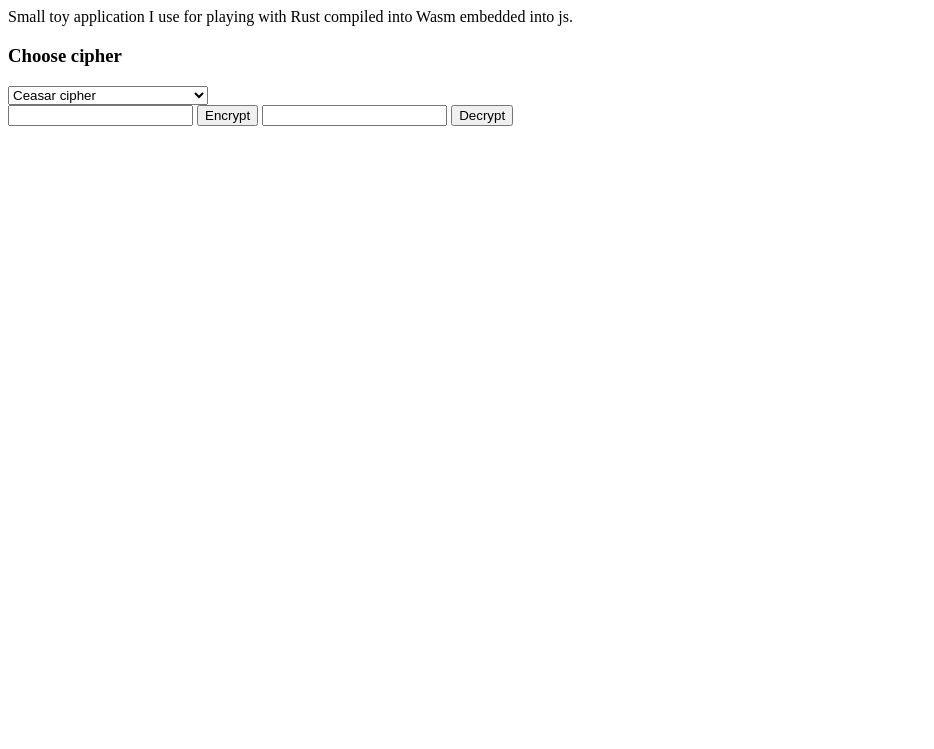
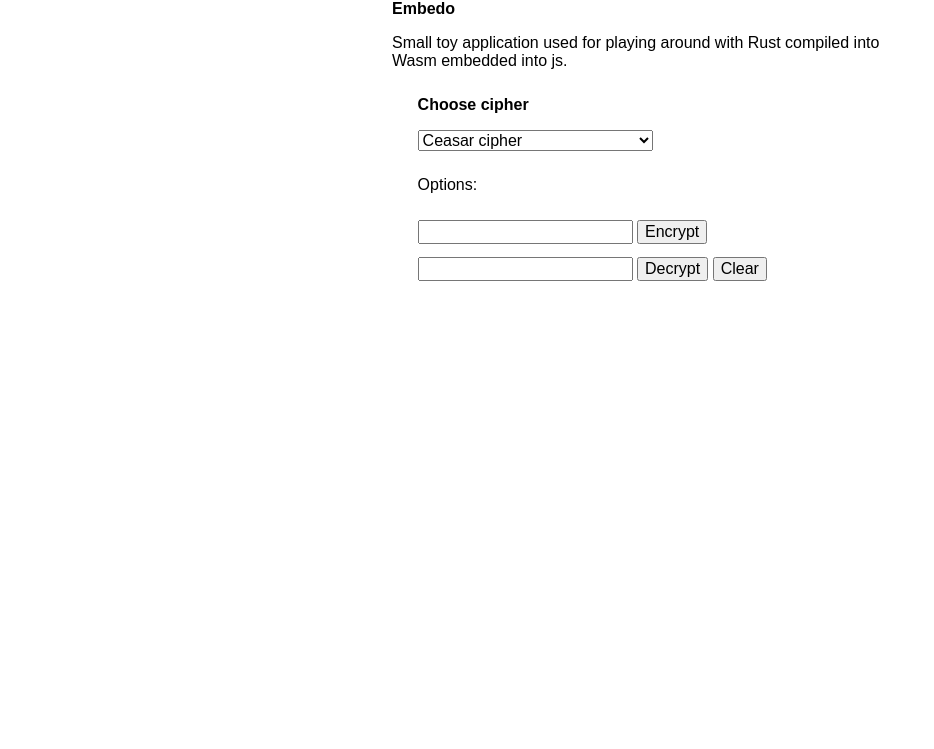
Before and after one commit to emanuel-skrenkovic/embedo, a plain HTML site: page index.html in a window 1280 px wide. Shown: the part 51-800 px from the top of the page, without its empty margins (0-934 px from the left). Drawn offline with Linux system fonts and the light colour scheme; a script that the page names is missing.

Commit message:
added light styling

```diff
--- a/index.html
+++ b/index.html
@@ -3,26 +3,33 @@
     <head>
         <meta charset="utf-8">
         <title>Rust embedo</title>
+        <link rel="stylesheet" href="stylesheets/style.css"
     </head>
     <body>
         <script type="module" src="src/index.js"></script>
+        <div class="centered">
             <div>
                 <h3>Embedo</h3>
-            <p>Small toy application I use for playing with Rust compiled into Wasm embedded into js.</p>
+                <p>Small toy application used for playing around with Rust compiled into Wasm embedded into js.</p>
             </div>
-        <div>
+            <div class="padded">
                 <h3>Choose cipher</h3>
                 <select id="cipherSelect">
                     <option>Ceasar cipher</option>
                     <option>Columnar transposition cipher</option>
                 </select>
             </div>
-        <div id="cipherOptions"></div>
-        <div>
+            <div class="padded">
+                <label for="cipherOptions">Options:</label>
+                <div id="cipherOptions">
+                </div>
+            </div>
+            <div class="padded">
                 <input id="toEncrypt" />
                 <button id="encryptButton">Encrypt</button>
                 <input id ="toDecrypt" />
                 <button id="decryptButton">Decrypt</button>
+                <button id="clearButton">Clear</button>
             </div>
         </div>
     </body>
--- a/src/ceasarCipher.js
+++ b/src/ceasarCipher.js
@@ -9,11 +9,13 @@ export const renderOptions = (optionsDiv) => {
     shiftInput.id = shiftInputId;
     shiftInput.type = 'number';
     shiftInput.value = 1;
+    shiftInput.min = 1;
 
     const shiftLabel = document.createElement('label');
     shiftLabel.id = 'shiftLabel';
     shiftLabel.innerText = 'Shift by:';
     shiftLabel.for = shiftInputId;
+    shiftLabel.classList.add('padded');
 
     optionsDiv.appendChild(shiftLabel);
     optionsDiv.appendChild(shiftInput);
--- a/src/columnarTransposition.js
+++ b/src/columnarTransposition.js
@@ -26,6 +26,7 @@ export const renderOptions = (optionsDiv) => {
     keyInputLabel.id = 'keyInputLabel';
     keyInputLabel.innerText = 'Key:';
     keyInputLabel.for = keyInputId;
+    keyInputLabel.classList.add('padded');
 
     optionsDiv.appendChild(keyInputLabel);
     optionsDiv.appendChild(keyInput);
--- a/src/index.js
+++ b/src/index.js
@@ -15,13 +15,18 @@ const clearChildren = (node) => {
     }
 };
 
+const onClickClear = () => {
+    clearInputs();
+};
+
+const clearInputs = () => {
+    state.toEncryptInput.value = '';
+    state.toDecryptInput.value = '';
+};
+
 const onChangeCipher = (e) => {
     clearChildren(state.cipherOptionsDiv);
-
-    state.toEncryptInput.value = '';
-    state.toDecryptInput.value = '';
-
-    console.log(e.target.value);
+    clearInputs();
 
     onSelectCipher(e.target.value);
 };
@@ -83,6 +88,8 @@ init().then(() => {
     document.getElementById('encryptButton').onclick = onEncrypt;
     document.getElementById('decryptButton').onclick = onDecrypt;
 
+    document.getElementById('clearButton').onclick = onClickClear;
+
     document.getElementById('cipherSelect').onchange = onChangeCipher;
     onSelectCipher(document.getElementById('cipherSelect')[0].value);
 });
--- /dev/null
+++ b/stylesheets/style.css
@@ -0,0 +1,20 @@
+html * {
+    font-size: 1em !important;
+    color: #000 !important;
+    font-family: Arial !important;
+}
+
+.centered {
+    margin-top: 4vw;
+    margin-bottom: 4vw;
+    margin-left: 30vw;
+    margin-right: 30vw;
+}
+
+.padded {
+    margin: 2vw;
+}
+
+#clearButton {
+    margin-top: 1vw;
+}
```
Lines whose indentation alone changed are shown as unchanged.
